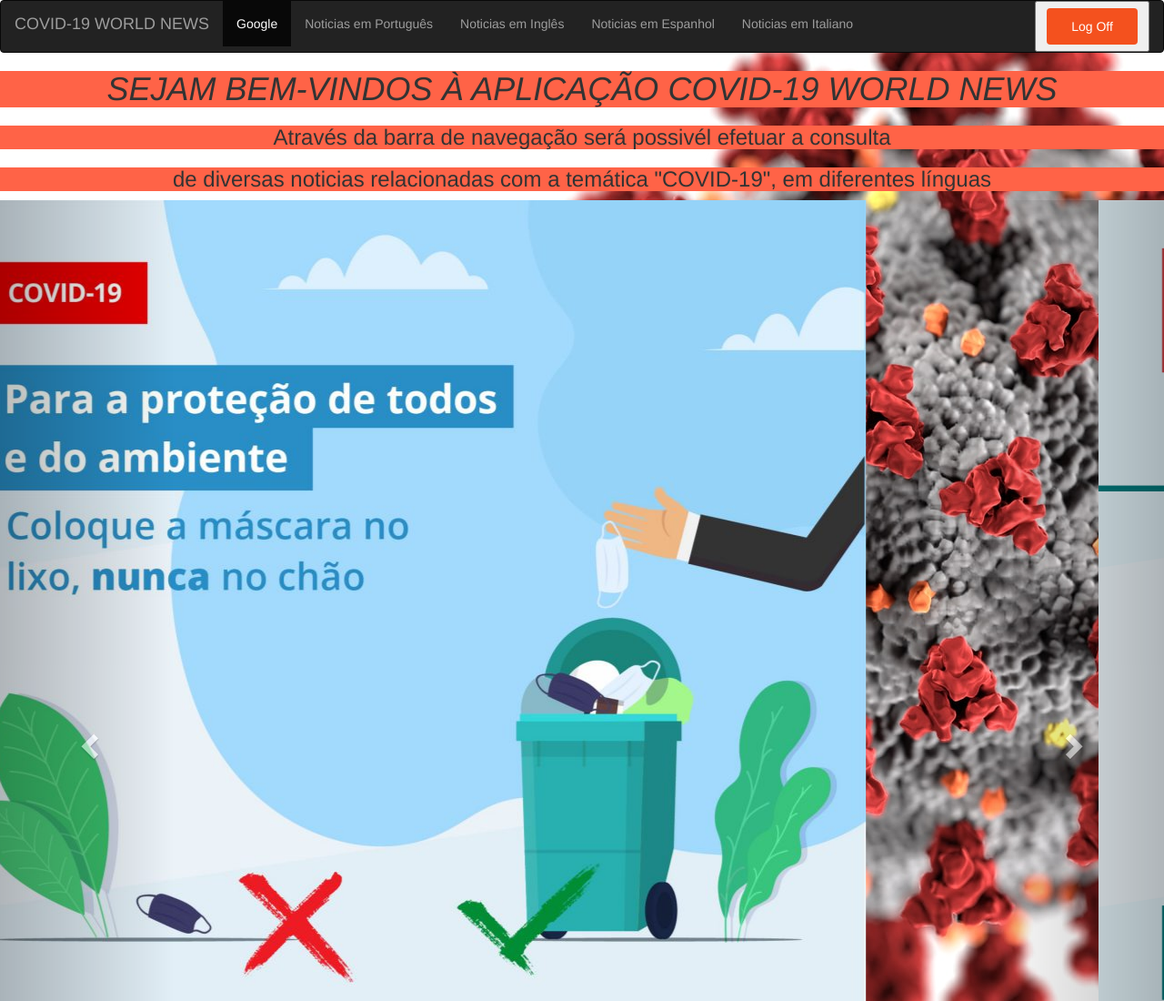
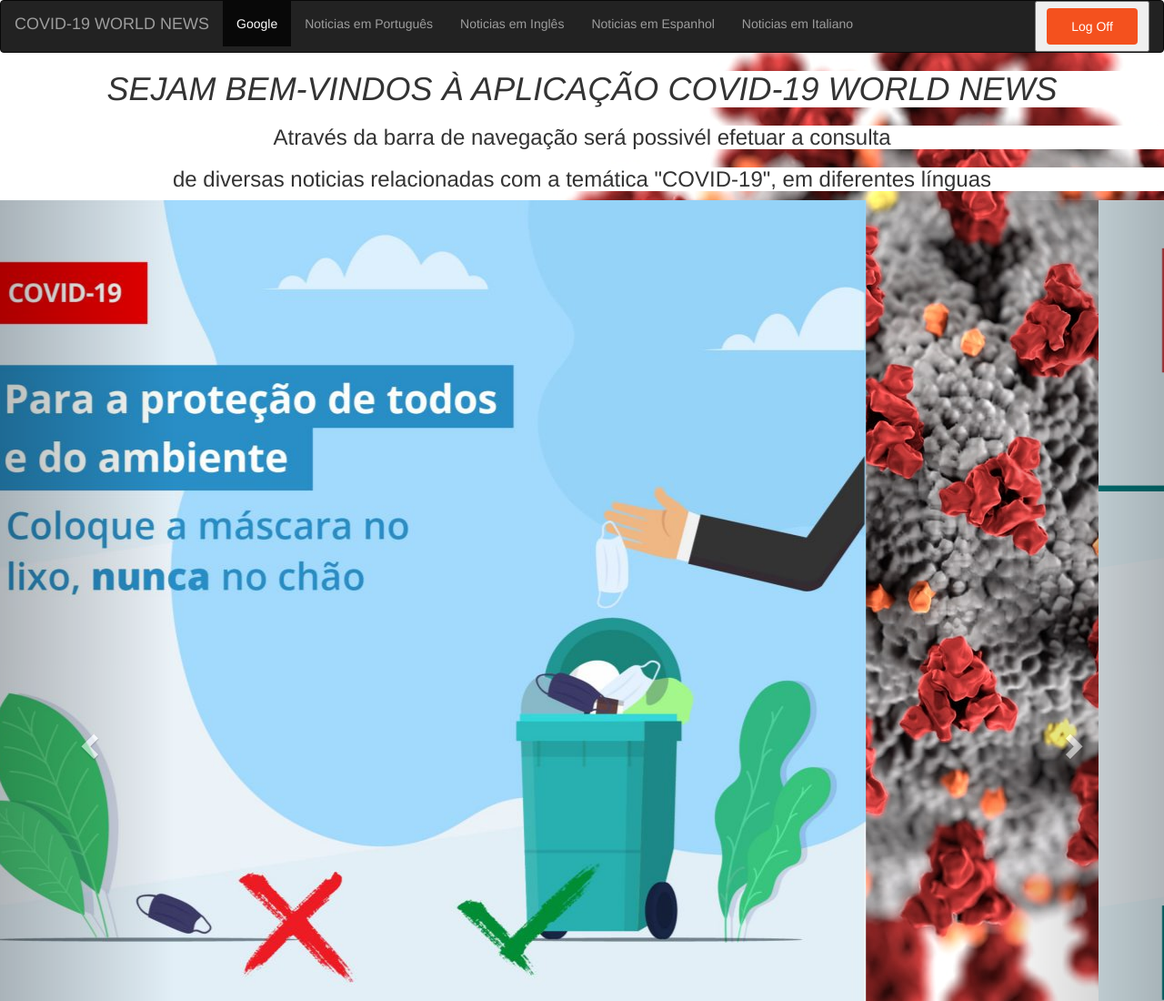
Before and after one commit to BrunoFUAL/COVIDAPI-FRONTEND, a website: page public/home.html in a window 1280 px wide. Shown: the top 1100 px of the page at 91% size. Drawn offline with nearby package versions, Linux system fonts and the light colour scheme.

Commit message:
color change

```diff
--- a/public/css/estilo.css
+++ b/public/css/estilo.css
@@ -72,7 +72,7 @@
 }
 
 h1 {
-  background-color: tomato;
+  background-color: white;
   color: black;
   font-weight: bold;
   font-size: 40px;
@@ -84,7 +84,7 @@ h1 {
 }
 
 h3 {
-  background-color: tomato;
+  background-color:white ;
   color: #3c1b66;
   font-weight: bold;
   font-size: 35px;
```
Also changed, not shown: public/images/conference.gif (added).
